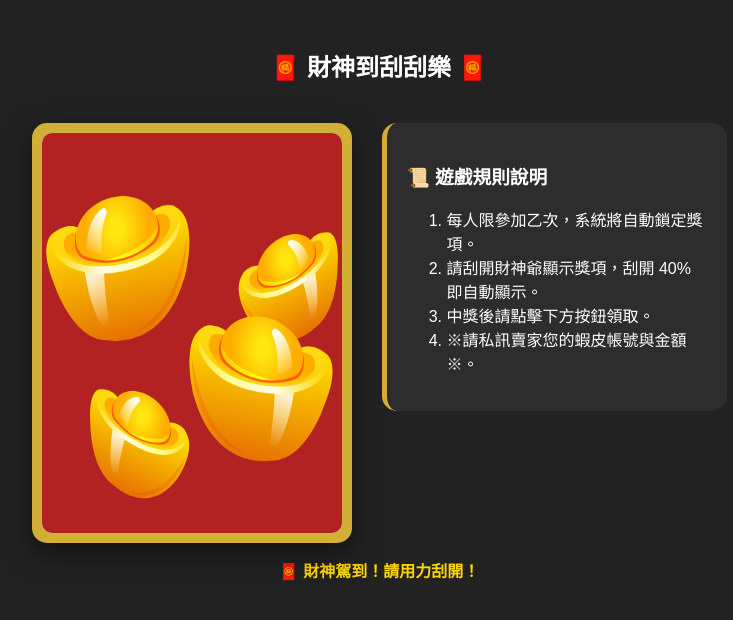
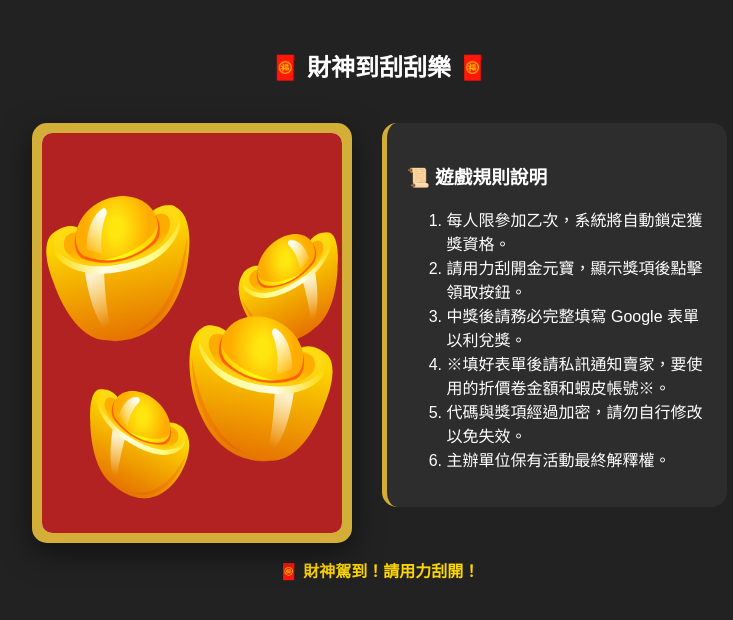
Before and after one commit to james702305-cpu/scratch-game666, a plain HTML site: page index.html in a window 1280 px wide. Shown: the whole page, without its empty margins (261-994 px from the left). Drawn offline with Linux system fonts and the light colour scheme.

Commit message:
Update index.html

```diff
--- a/index.html
+++ b/index.html
@@ -41,10 +41,12 @@
         <div class="rules-container">
             <h3>📜 遊戲規則說明</h3>
             <ol>
-                <li>每人限參加乙次，系統將自動鎖定獎項。</li>
-                <li>請刮開財神爺顯示獎項，刮開 40% 即自動顯示。</li>
-                <li>中獎後請點擊下方按鈕領取。</li>
-                <li>※請私訊賣家您的蝦皮帳號與金額※。</li>
+                <li>每人限參加乙次，系統將自動鎖定獲獎資格。</li>
+                <li>請用力刮開金元寶，顯示獎項後點擊領取按鈕。</li>
+                <li>中獎後請務必完整填寫 Google 表單以利兌獎。</li>
+                <li>※填好表單後請私訊通知賣家，要使用的折價卷金額和蝦皮帳號※。</li>
+                <li>代碼與獎項經過加密，請勿自行修改以免失效。</li>
+                <li>主辦單位保有活動最終解釋權。</li>
             </ol>
         </div>
     </div>
```
